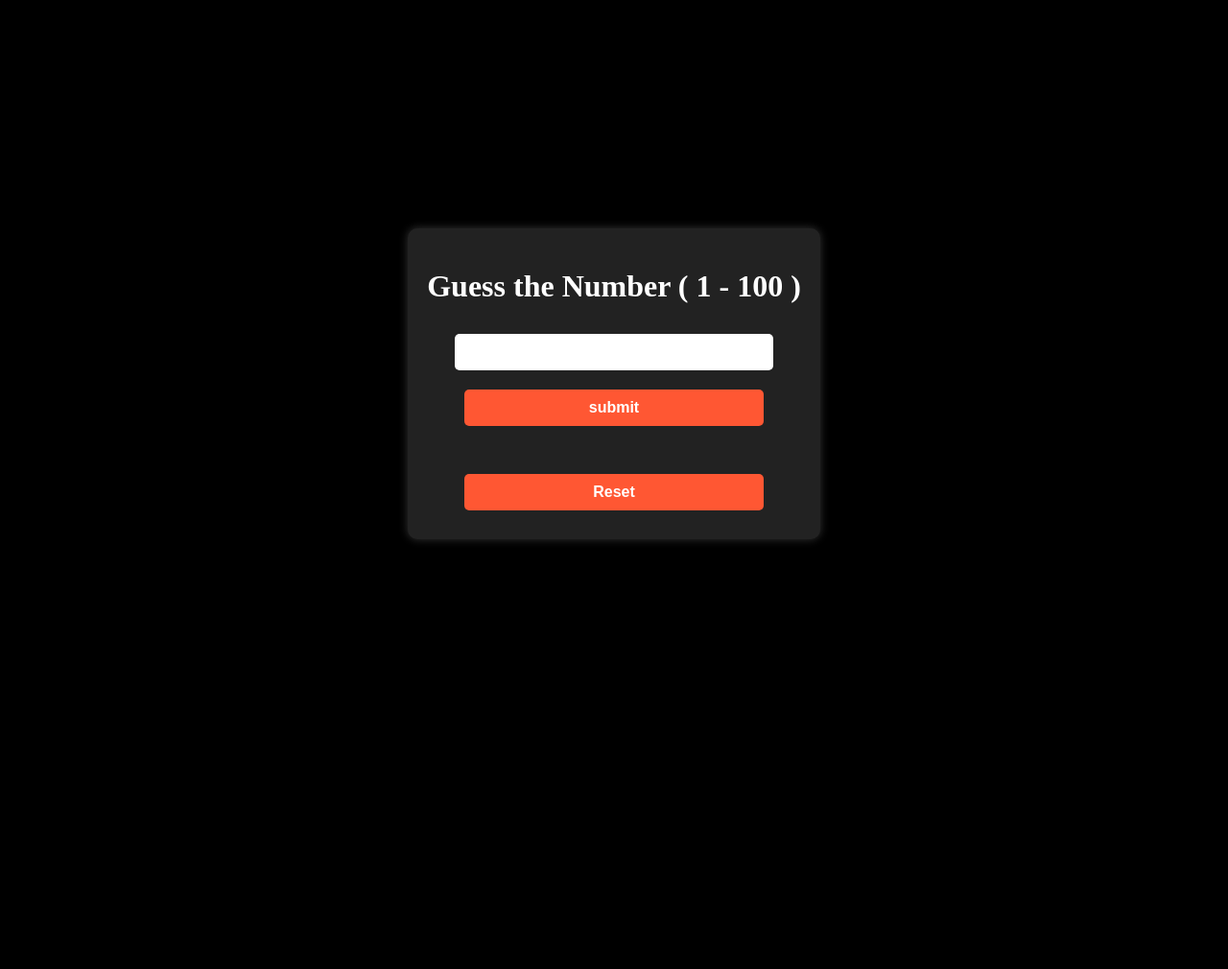
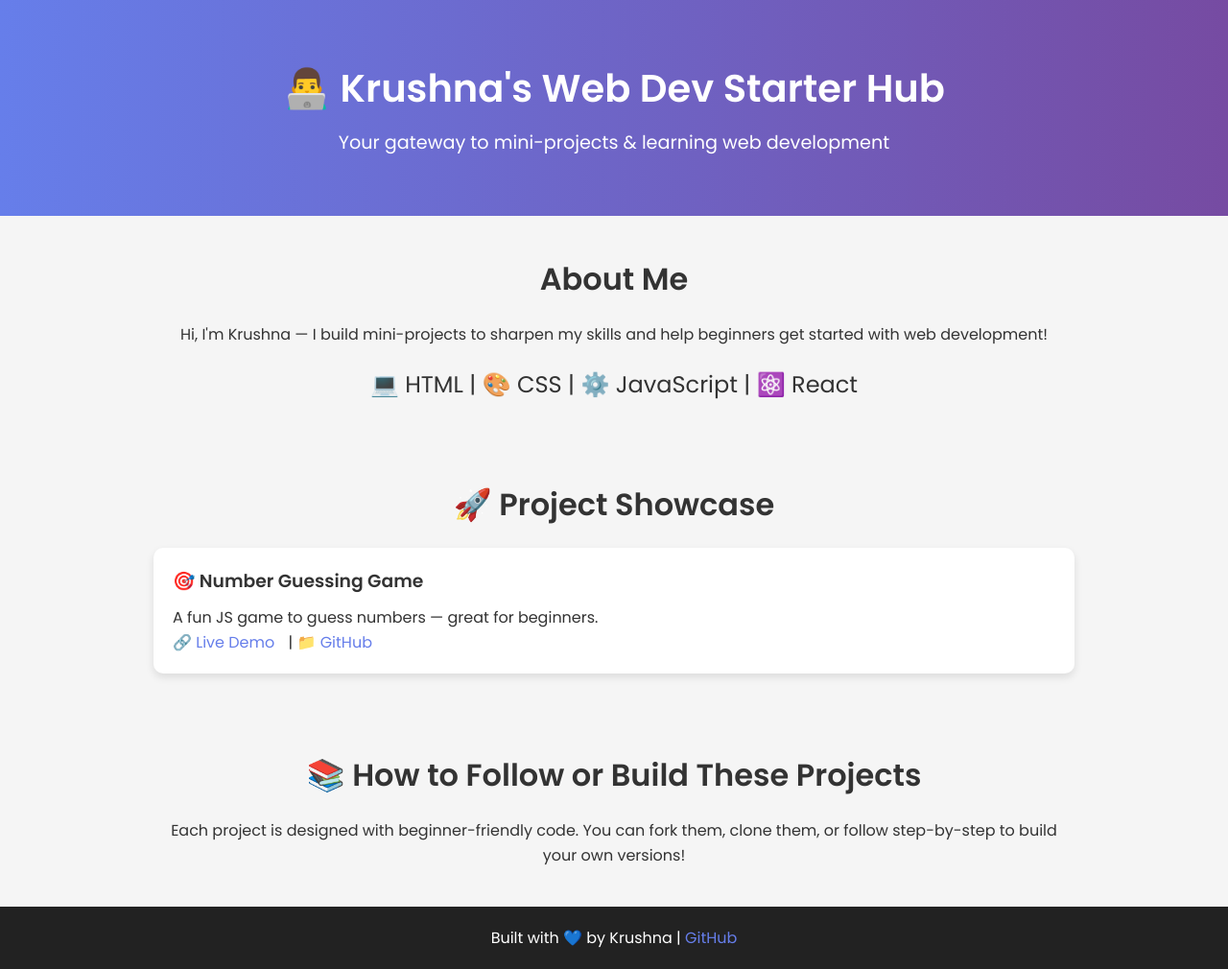
Before and after one commit to Krushna-Nanda/Krushna-Nanda.github.io, a plain HTML site: page index.html in a window 1280 px wide. Shown: the whole page at 96% size. Before the commit the page ends 800 px from the top, so only its background shows below. Drawn offline with Linux system fonts and the light colour scheme.

Commit message:
Update index.html
a major change

```diff
--- a/index.html
+++ b/index.html
@@ -1,79 +1,139 @@
 <!DOCTYPE html>
 <html lang="en">
-
 <head>
   <meta charset="UTF-8">
   <meta name="viewport" content="width=device-width, initial-scale=1.0">
-    <title>GUESS NUMBER</title>
+  <title> Web Dev Starter Hub</title>
+  <link href="https://fonts.googleapis.com/css2?family=Poppins:wght@400;600&display=swap" rel="stylesheet">
   <style>
-        .frontpart {
-
-            text-align: center;
-            background-color: #222;
-            padding: 20px;
-            border-radius: 10px;
-            box-shadow: 0 0 10px rgba(255, 255, 255, 0.2);
-
+    * {
+      box-sizing: border-box;
+      margin: 0;
+      padding: 0;
     }
 
     body {
-            background-color: black;
+      font-family: 'Poppins', sans-serif;
+      background-color: #f5f5f5;
+      color: #333;
+      line-height: 1.6;
+    }
+
+    header {
+      background: linear-gradient(to right, #667eea, #764ba2);
       color: white;
-            display: flex;
-            justify-content: center;
-            align-items: center;
-            height: 100vh;
+      padding: 60px 20px;
+      text-align: center;
+    }
+
+    header h1 {
+      font-size: 2.5rem;
+    }
+
+    header p {
+      font-size: 1.2rem;
+      margin-top: 10px;
+    }
+
+    .section {
+      padding: 40px 20px;
+      max-width: 1000px;
       margin: auto;
     }
 
-        input[type="number"],
-        input[type="submit"],
-        input[type="button"] {
-            width: 80%;
-            padding: 10px;
-            margin: 10px 0;
-            border: none;
-            border-radius: 5px;
-            font-size: 16px;
-            outline: none;
+    .section h2 {
+      font-size: 2rem;
+      margin-bottom: 20px;
+      text-align: center;
     }
 
-        input[type="submit"],
-        input[type="button"] {
-            background-color: #ff5733;
-            color: white;
-            font-weight: bold;
-            cursor: pointer;
-            transition: 0.3s ease-in-out;
+    .about {
+      text-align: center;
     }
 
-        input[type="submit"]:hover,
-        input[type="button"]:hover {
-            background-color: #9b4934;
+    .icons {
+      margin-top: 20px;
+      font-size: 1.5rem;
+    }
+
+    .projects {
+      display: grid;
+      grid-template-columns: repeat(auto-fit, minmax(250px, 1fr));
+      gap: 20px;
+    }
+
+    .project-card {
+      background: white;
+      padding: 20px;
+      border-radius: 10px;
+      box-shadow: 0 4px 8px rgba(0,0,0,0.1);
+      transition: transform 0.3s ease;
+    }
+
+    .project-card:hover {
+      transform: translateY(-5px);
+    }
+
+    .project-card h3 {
+      margin-bottom: 10px;
+    }
+
+    .project-card a {
+      color: #667eea;
+      text-decoration: none;
+      margin-right: 10px;
+    }
+
+    .how-to {
+      text-align: center;
+    }
+
+    footer {
+      background-color: #222;
+      color: white;
+      text-align: center;
+      padding: 20px;
+    }
+
+    footer a {
+      color: #667eea;
+      text-decoration: none;
     }
   </style>
+</head>
+<body>
+  <header>
+    <h1>👨‍💻 Krushna's Web Dev Starter Hub</h1>
+    <p>Your gateway to mini-projects & learning web development</p>
+  </header>
 
-</head>
+  <section class="section about">
+    <h2>About Me</h2>
+    <p>Hi, I'm Krushna — I build mini-projects to sharpen my skills and help beginners get started with web development!</p>
+    <div class="icons">💻 HTML | 🎨 CSS | ⚙️ JavaScript | ⚛️ React</div>
+  </section>
 
-<body>
-    <div class="frontpart">
-        <h1>Guess the Number ( 1 - 100 )</h1>
-        <input type="number" id="gussed_no">
-        <input type="submit" value="submit" id="submit">
-        <br>
-        <span id="result" style="margin-top: 10px;display: block;font-weight: bolder;"></span>
-        <span style="display: block;" id="previousguess"></span>
-        <span id="guessesRemaining"
-            style="margin-top: 30px;margin-bottom: 30px;display: block;font-weight: bolder;"></span>
-        <input type="button" value="Reset" id="reset">
+  <section class="section">
+    <h2>🚀 Project Showcase</h2>
+    <div class="projects">
+      <!-- Example Project Card -->
+      <div class="project-card">
+        <h3>🎯 Number Guessing Game</h3>
+        <p>A fun JS game to guess numbers — great for beginners.</p>
+        <a href="https://Krushna-Nanda.github.io/guess-game/" target="_blank">🔗 Live Demo</a> |
+        <a href="https://github.com/Krushna-Nanda/guess-game" target="_blank">📁 GitHub</a>
+      </div>
+      <!-- Add more cards below -->
+    </div>
+  </section>
 
+  <section class="section how-to">
+    <h2>📚 How to Follow or Build These Projects</h2>
+    <p>Each project is designed with beginner-friendly code. You can fork them, clone them, or follow step-by-step to build your own versions!</p>
+  </section>
 
-    </div>
-
-
-
+  <footer>
+    <p>Built with 💙 by Krushna | <a href="https://github.com/Krushna-Nanda" target="_blank">GitHub</a></p>
+  </footer>
 </body>
-
-<script src="script.js"></script>
-
 </html>
```
Lines whose indentation alone changed are shown as unchanged.
